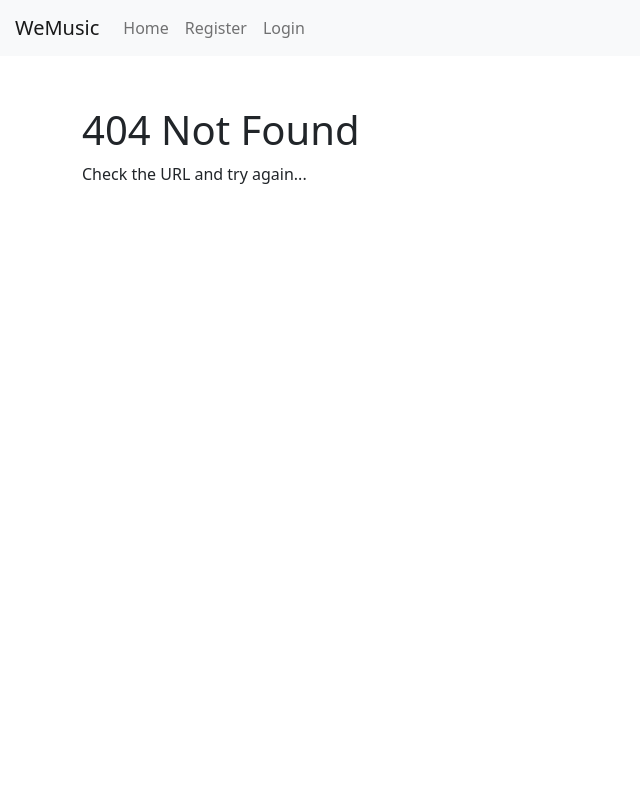
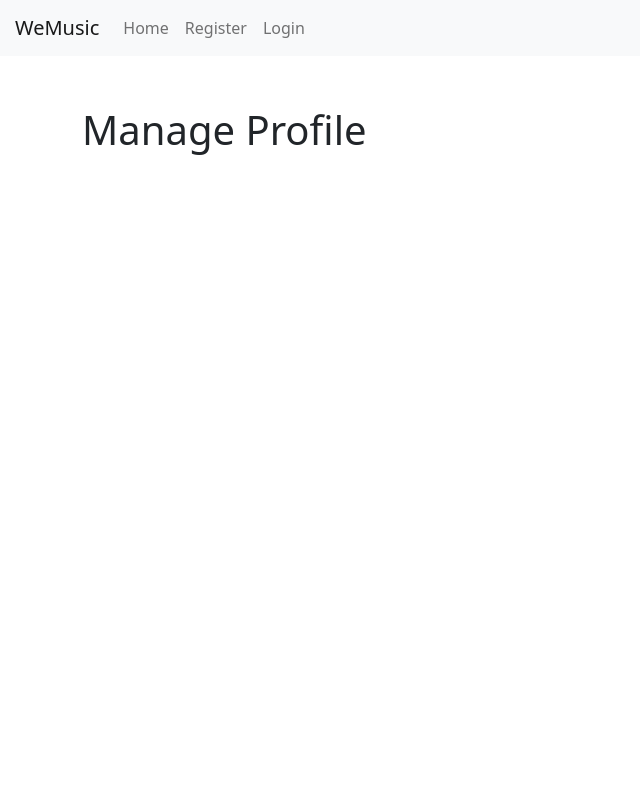
Before and after one commit to runbox13/websocket, a React (Create React App) app: page /profile in a window 1280 px wide. Before the commit this address had no page. Shown: the top 800 px of the page, without its empty margins (0-640 px from the left). Built offline with nearby package versions, Linux system fonts and the light colour scheme.

Commit message:
create a manage profile page

```diff
--- a/src/index.js
+++ b/src/index.js
@@ -6,6 +6,8 @@ import {
   Switch
 } from 'react-router-dom'
 import { Provider } from 'react-redux'
+
+// redux store
 import store from './store/index'
 
 // css
@@ -22,6 +24,7 @@ import Lobby from "./page/lobby"
 import Login from './page/login'
 import NotFound from "./page/404"
 import Register from './page/register'
+import Profile from './page/profile'
 
 // attach state to window object for debugging
 window.store = store
@@ -33,6 +36,7 @@ ReactDOM.render(
       <Switch>
         <Route exact path="/" component={App} />
         <Route path="/lobby" component={Lobby} />
+        <Route path="/profile" component={Profile} />
         <Route path="/login" component={Login} />
         <Route path="/register" component={Register} />
         <Route component={NotFound} />
--- /dev/null
+++ b/src/page/profile.js
@@ -0,0 +1,36 @@
+import React from 'react'
+import { connect } from 'react-redux'
+
+class Profile extends React.Component {
+    constructor() {
+        super()
+        this.state = {
+        }
+    }
+
+    render() {
+        return (
+            <div className="container main">
+                <h1>Manage Profile</h1>
+            </div>
+        )
+    }
+};
+
+const mapStateToProps = state => {
+    return {
+        api: state.api,
+        user: state.user
+    }
+}
+
+const mapDispatchToProps = dispatch => {
+    return {
+        dispatch
+    }
+}
+
+export default connect(
+    mapStateToProps,
+    mapDispatchToProps
+)(Profile);
```
